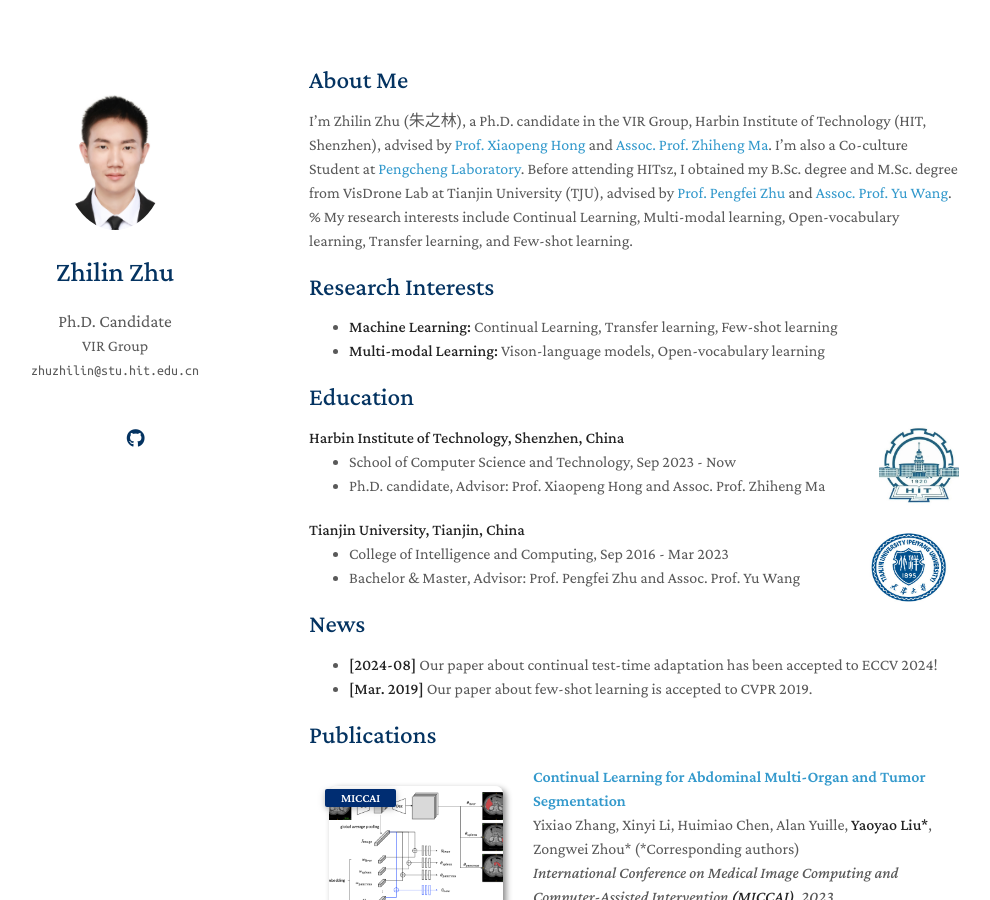
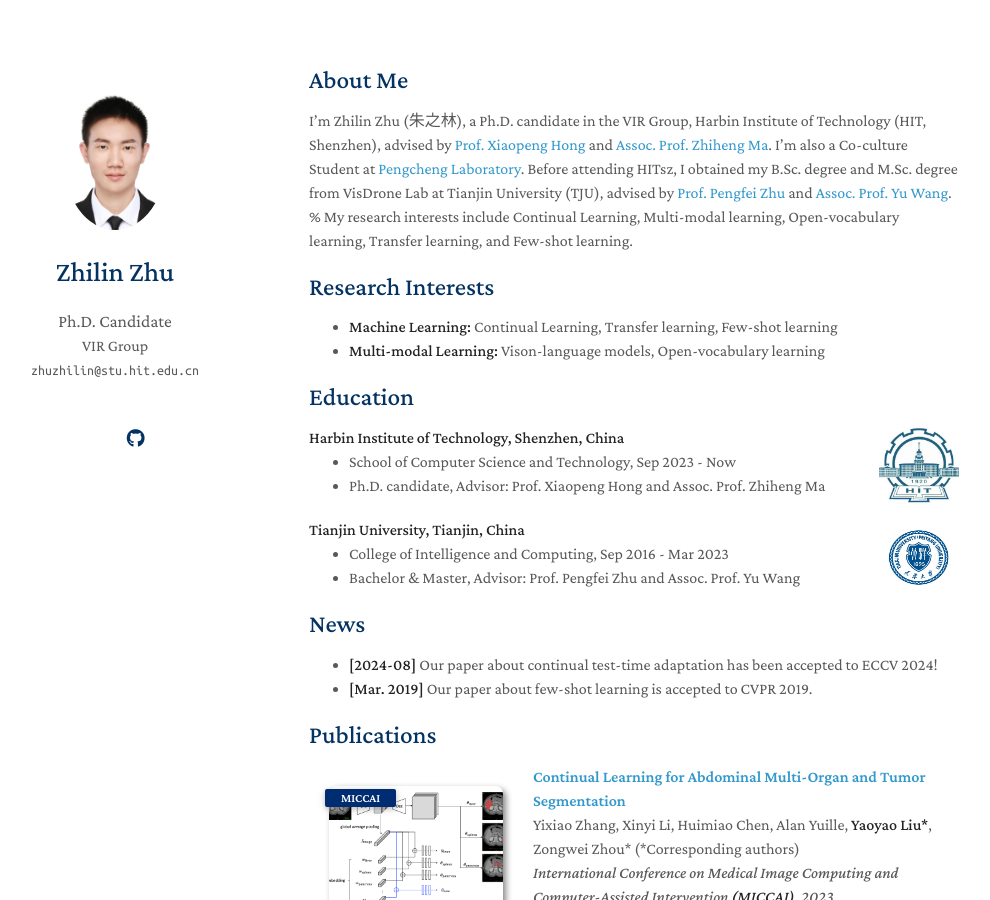
Before and after one commit to z1358/z1358.github.io, a Jekyll site: the page built from index.md, in a window 1280 px wide and 900 px high. Shown: the whole window, without its empty margins (161-1151 px from the left). Built offline with Jekyll 4.4.1, drawn with Linux system fonts in a browser that asks for light colours; a style sheet for code colours, icons or effects is not loaded; our own code applies the rules of GitHub Pages for plain Markdown files.

Commit message:
Update index.md

```diff
--- a/index.md
+++ b/index.md
@@ -29,7 +29,7 @@ I'm Zhilin Zhu (朱之林), a Ph.D. candidate in the VIR Group, Harbin Institute
 <div align="left">
         <strong> Tianjin University, Tianjin, China</strong>
           <a target="_blank" rel="external">
-            <img border="0" src="assets/img/tju_logo.jpg" align="right" width="100" height="100">
+            <img border="0" src="assets/img/tju_logo.jpg" align="right" width="80" height="80">
           </a>
         <ul>
         <li>College of Intelligence and Computing, Sep 2016 - Mar 2023 </li>
```
